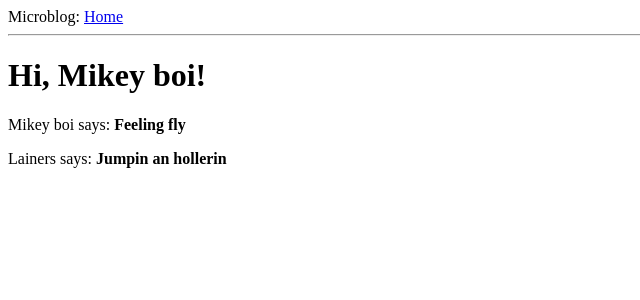
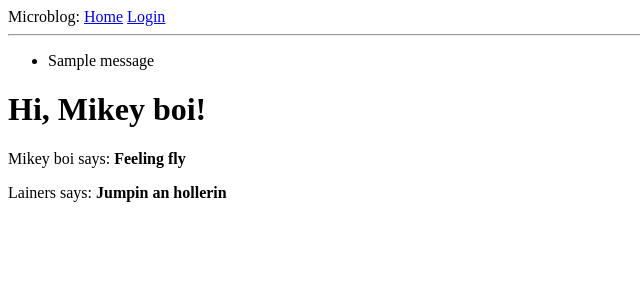
Before and after one commit to pikeamus/flask_tutorial, a Flask app: page / in a window 1280 px wide. Shown: the top 300 px of the page, without its empty margins (0-640 px from the left). Run offline with Flask 2, Linux system fonts and the light colour scheme; one stand-in notice (Sample message) is shown.

Commit message:
Week 3 wip

```diff
--- a/app/routes.py
+++ b/app/routes.py
@@ -1,5 +1,6 @@
-from flask import render_template
+from flask import render_template, flash, redirect
 from app import app
+from app.forms import LoginForm
 
 @app.route('/')
 @app.route('/index')
@@ -10,3 +11,11 @@ def index():
             {'author': {'username':'Lainers'}, 'body': 'Jumpin an hollerin'}
     ]
     return render_template('index.html', title='home', user=user, posts=posts)
+
+@app.route('/login', methods=['GET','POST'])
+def login():
+    form = LoginForm()
+    if form.validate_on_submit():
+        flash(f'Login requested for user {form.username.data}, remember me = {form.remember_me.data}')
+        return redirect('/index')
+    return render_template('login.html', title='Sign in', form=form)
--- a/app/templates/base.html
+++ b/app/templates/base.html
@@ -7,8 +7,21 @@
       {% endif %}
     </head>
     <body>
-        <div>Microblog: <a href="/index">Home</a></div>
+        <div>
+		Microblog:
+		<a href="/index">Home</a>
+		<a href="/login">Login</a>
+	</div>
         <hr>
+	{% with messages = get_flashed_messages() %}
+	{% if messages %}
+	<ul>
+		{% for message in messages %}
+		<li>{{ message }}</li>
+		{% endfor %}
+	</ul>
+	{% endif %}
+	{% endwith %}
         {% block content %}{% endblock %}
     </body>
 </html>
```
